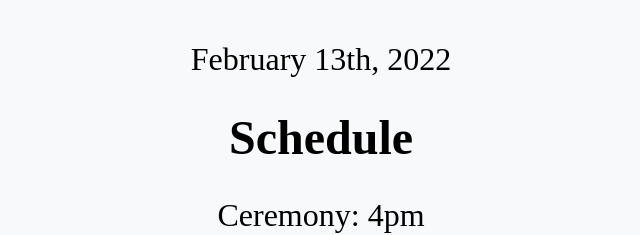
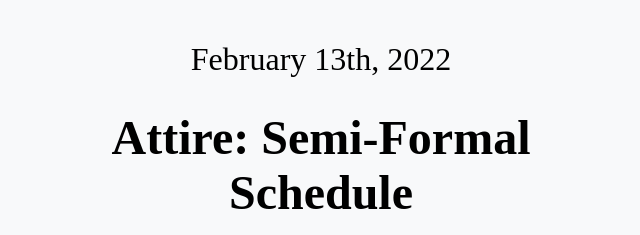
Before and after one commit to Bmahecha123/BrianGulfiyaWedding, a React (Create React App) app: page / in a window 1280 px wide. Shown: the part 1274-1509 px from the top of the page, without its empty margins (319-959 px from the left). Built offline with nearby package versions, Linux system fonts and the light colour scheme; a web font is replaced by a local one.

Commit message:
Updated attire for site

```diff
--- a/src/components/home/home.jsx
+++ b/src/components/home/home.jsx
@@ -85,6 +85,7 @@ const Home = () => {
             <article style={{...cardStyles(containerSizing.large), ...sectionStyles, margin: spacing.small, padding: spacing.small}}>
                 <h2 style={{fontSize: fontSizing.large, padding: 0, margin: 0}}>Date</h2>
                 <p style={{fontSize: fontSizing.medium}}>February 13th, 2022</p>
+                <h2 style={{fontSize: fontSizing.large, padding: 0, margin: 0}}>Attire: Semi-Formal</h2>
                 <h2 style={{fontSize: fontSizing.large, padding: 0, margin: 0}}>Schedule</h2>
                 <p style={{fontSize: fontSizing.medium}}>Ceremony: 4pm</p>
                 <p style={{fontSize: fontSizing.medium}}>Cocktail hour: 4:30pm</p>
```
